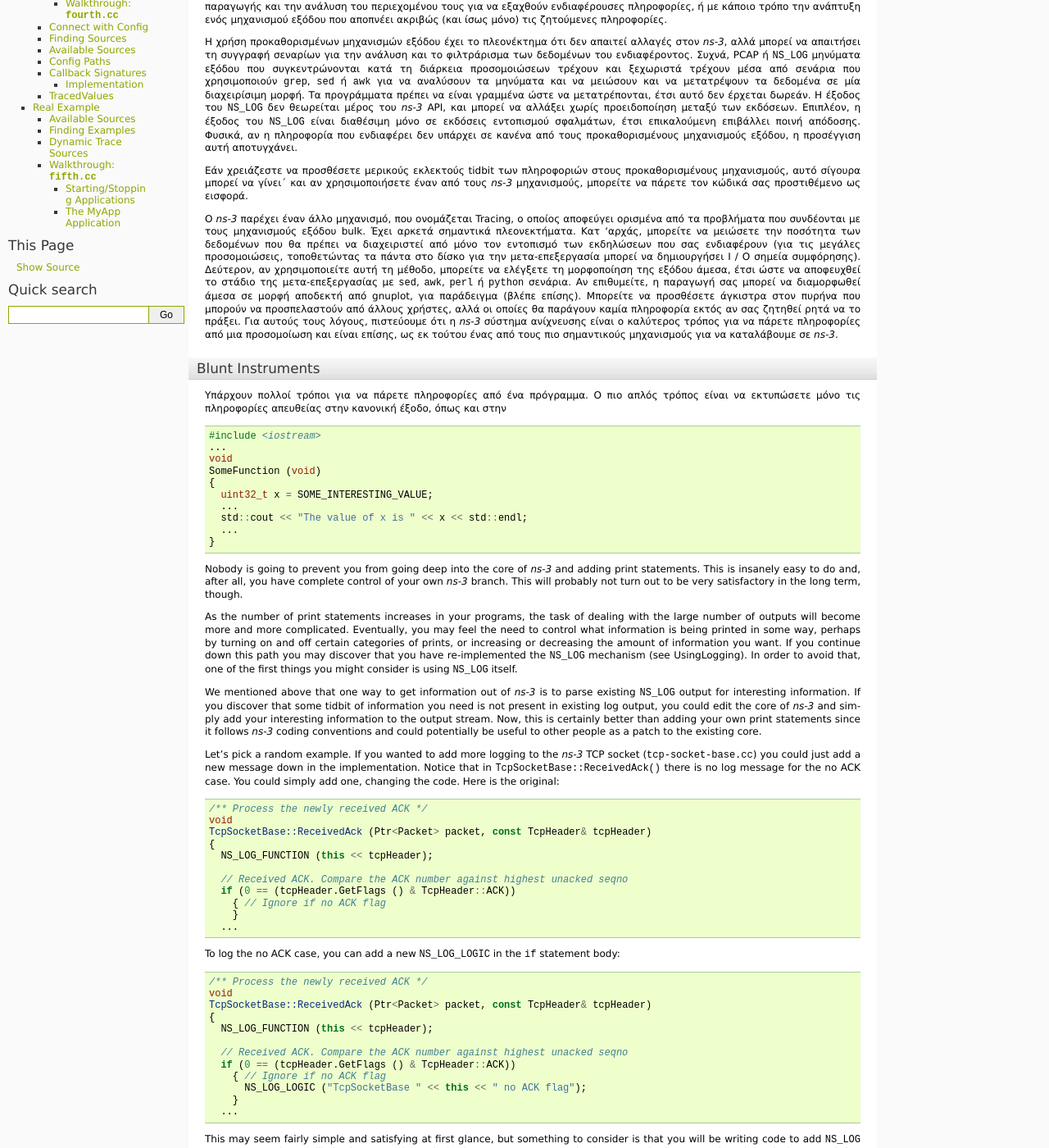
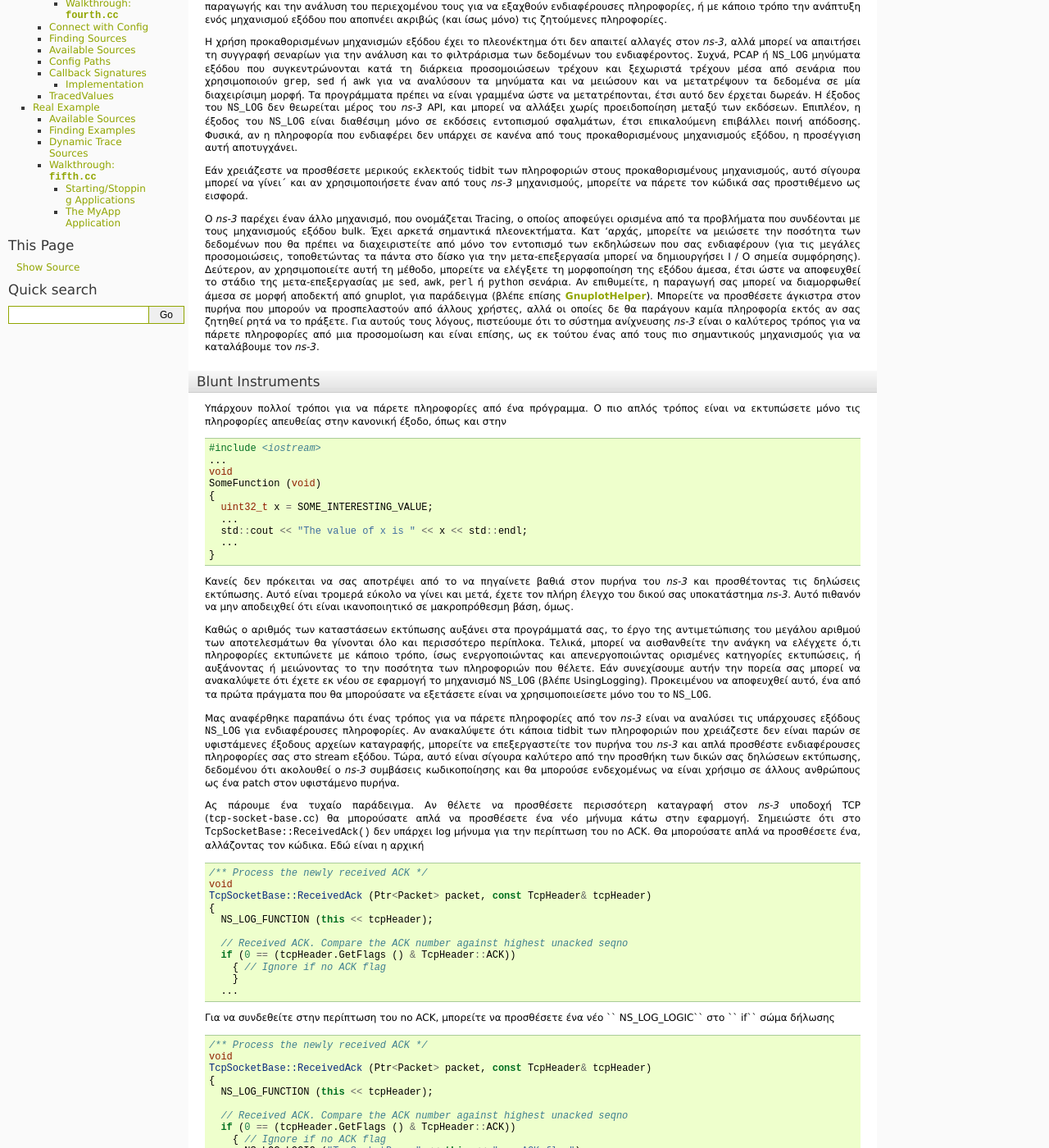
Before and after one commit to maupatras/ns3_teamB, a Sphinx documentation site: the page built from ns-3.22/doc/tutorial-gr/source/tracing-1.rst, in a window 1280 px wide and 1400 px high, scrolled down 216 px. Shown: the whole window at 82% size. Built offline with Sphinx 7.4.7, drawn with Linux system fonts in a browser that asks for light colours; formulas are drawn with MathJax 3; some of the changed text lies outside the part shown.

Commit message:
Update tracing-1.rst

```diff
--- a/ns-3.22/doc/tutorial-gr/source/tracing-1.rst
+++ b/ns-3.22/doc/tutorial-gr/source/tracing-1.rst
@@ -93,15 +93,15 @@
 
 Ο |ns3| παρέχει έναν άλλο μηχανισμό, που ονομάζεται Tracing, ο οποίος αποφεύγει ορισμένα από τα προβλήματα που συνδέονται
 με τους μηχανισμούς εξόδου bulk. Έχει αρκετά σημαντικά πλεονεκτήματα. Κατ 'αρχάς, μπορείτε να μειώσετε την ποσότητα
-των δεδομένων που θα πρέπει να διαχειριστεί από μόνο τον εντοπισμό των εκδηλώσεων που σας ενδιαφέρουν (για τις μεγάλες
+των δεδομένων που θα πρέπει να διαχειριστείτε από μόνο τον εντοπισμό των εκδηλώσεων που σας ενδιαφέρουν (για τις μεγάλες
 προσομοιώσεις, τοποθετώντας τα πάντα στο δίσκο για την μετα-επεξεργασία μπορεί να δημιουργήσει I / O σημεία συμφόρησης).
 Δεύτερον, αν χρησιμοποιείτε αυτή τη μέθοδο, μπορείτε να ελέγξετε τη μορφοποίηση της εξόδου άμεσα, έτσι ώστε να
 αποφευχθεί το στάδιο της μετα-επεξεργασίας με ``sed``, ``awk``, ``perl`` ή ``python`` σενάρια. Αν επιθυμείτε, η
-παραγωγή σας μπορεί να διαμορφωθεί άμεσα σε μορφή αποδεκτή από gnuplot, για παράδειγμα (βλέπε επίσης).
+παραγωγή σας μπορεί να διαμορφωθεί άμεσα σε μορφή αποδεκτή από gnuplot, για παράδειγμα (βλέπε επίσης :ref:`GnuplotHelper`).
 Μπορείτε να προσθέσετε άγκιστρα στον πυρήνα που μπορούν να προσπελαστούν από άλλους χρήστες, αλλά οι
-οποίες θα παράγουν καμία πληροφορία εκτός αν σας ζητηθεί ρητά να το πράξει. Για αυτούς τους λόγους, πιστεύουμε ότι
-η |ns3| σύστημα ανίχνευσης είναι ο καλύτερος τρόπος για να πάρετε πληροφορίες από μια προσομοίωση και είναι επίσης,
-ως εκ τούτου ένας από τους πιο σημαντικούς μηχανισμούς για να καταλάβουμε σε |ns3|.
+οποίες δε θα παράγουν καμία πληροφορία εκτός αν σας ζητηθεί ρητά να το πράξετε. Για αυτούς τους λόγους, πιστεύουμε ότι
+το σύστημα ανίχνευσης |ns3| είναι ο καλύτερος τρόπος για να πάρετε πληροφορίες από μια προσομοίωση και είναι επίσης,
+ως εκ τούτου ένας από τους πιο σημαντικούς μηχανισμούς για να καταλάβουμε τον |ns3|.
 
 ..
 	Blunt Instruments
@@ -129,36 +129,67 @@ Blunt Instruments
     ...
   }
 
-Nobody is going to prevent you from going deep into the core of |ns3|
-and adding print statements.  This is insanely easy to do and, after
-all, you have complete control of your own |ns3| branch.  This will
-probably not turn out to be very satisfactory in the long term,
-though.
-
-As the number of print statements increases in your programs, the task
-of dealing with the large number of outputs will become more and more
-complicated.  Eventually, you may feel the need to control what
-information is being printed in some way, perhaps by turning on and
-off certain categories of prints, or increasing or decreasing the
-amount of information you want.  If you continue down this path you
-may discover that you have re-implemented the ``NS_LOG`` mechanism
-(see :ref:`UsingLogging`).  In order to avoid that, one of the first
-things you might consider is using ``NS_LOG`` itself.
-
-We mentioned above that one way to get information out of |ns3| is to
-parse existing ``NS_LOG`` output for interesting information.  If you
-discover that some tidbit of information you need is not present in
-existing log output, you could edit the core of |ns3| and simply add
-your interesting information to the output stream.  Now, this is
-certainly better than adding your own print statements since it
-follows |ns3| coding conventions and could potentially be useful to
-other people as a patch to the existing core.
-
-Let's pick a random example.  If you wanted to add more logging to the
-|ns3| TCP socket (``tcp-socket-base.cc``) you could just add a new
-message down in the implementation.  Notice that in
-``TcpSocketBase::ReceivedAck()`` there is no log message for the no ACK
-case.  You could simply add one, changing the code.  Here is the original::
+..
+	Nobody is going to prevent you from going deep into the core of |ns3|
+	and adding print statements.  This is insanely easy to do and, after
+	all, you have complete control of your own |ns3| branch.  This will
+	probably not turn out to be very satisfactory in the long term,
+	though.
+
+Κανείς δεν πρόκειται να σας αποτρέψει από το να πηγαίνετε βαθιά στον πυρήνα του |ns3|
+και προσθέτοντας τις δηλώσεις εκτύπωσης. Αυτό είναι τρομερά εύκολο να γίνει και μετά, έχετε τον πλήρη έλεγχο του δικού σας υποκατάστημα |ns3|. Αυτό πιθανόν να μην αποδειχθεί ότι είναι ικανοποιητικό σε μακροπρόθεσμη βάση,
+όμως.
+
+..
+	As the number of print statements increases in your programs, the task
+	of dealing with the large number of outputs will become more and more
+	complicated.  Eventually, you may feel the need to control what
+	information is being printed in some way, perhaps by turning on and
+	off certain categories of prints, or increasing or decreasing the
+	amount of information you want.  If you continue down this path you
+	may discover that you have re-implemented the ``NS_LOG`` mechanism
+	(see :ref:`UsingLogging`).  In order to avoid that, one of the first
+	things you might consider is using ``NS_LOG`` itself.
+
+Καθώς ο αριθμός των καταστάσεων εκτύπωσης αυξάνει στα προγράμματά σας, το έργο
+της αντιμετώπισης του μεγάλου αριθμού των αποτελεσμάτων θα γίνονται όλο και περισσότερο
+περίπλοκα. Τελικά, μπορεί να αισθανθείτε την ανάγκη να ελέγχετε ό,τι
+πληροφορίες εκτυπώνετε με κάποιο τρόπο, ίσως ενεργοποιώντας και
+απενεργοποιώντας ορισμένες κατηγορίες εκτυπώσεις, ή αυξάνοντας ή μειώνοντας το
+την ποσότητα των πληροφοριών που θέλετε. Εάν συνεχίσουμε αυτήν την πορεία σας
+μπορεί να ανακαλύψετε ότι έχετε εκ νέου σε εφαρμογή το μηχανισμό ``NS_LOG``
+(βλέπε :ref:`UsingLogging`). Προκειμένου να αποφευχθεί αυτό, ένα από τα πρώτα
+πράγματα που θα μπορούσατε να εξετάσετε είναι να χρησιμοποιείσετε μόνο του το ``NS_LOG``.
+
+..
+	We mentioned above that one way to get information out of |ns3| is to
+	parse existing ``NS_LOG`` output for interesting information.  If you
+	discover that some tidbit of information you need is not present in
+	existing log output, you could edit the core of |ns3| and simply add
+	your interesting information to the output stream.  Now, this is
+	certainly better than adding your own print statements since it
+	follows |ns3| coding conventions and could potentially be useful to
+	other people as a patch to the existing core.
+
+Μας αναφέρθηκε παραπάνω ότι ένας τρόπος για να πάρετε πληροφορίες από τον |ns3| είναι να αναλύσει τις υπάρχουσες
+εξόδους ``NS_LOG`` για ενδιαφέρουσες πληροφορίες. Αν ανακαλύψετε ότι κάποια tidbit των πληροφοριών που
+χρειάζεστε δεν είναι παρών σε υφιστάμενες έξοδους αρχείων καταγραφής, μπορείτε να επεξεργαστείτε τον πυρήνα
+του |ns3| και απλά προσθέστε ενδιαφέρουσες πληροφορίες σας στο stream εξόδου. Τώρα, αυτό είναι σίγουρα καλύτερο
+από την προσθήκη των δικών σας δηλώσεων εκτύπωσης, δεδομένου ότι ακολουθεί ο |ns3| συμβάσεις κωδικοποίησης και
+θα μπορούσε ενδεχομένως να είναι χρήσιμο σε άλλους ανθρώπους ως ένα patch στον υφιστάμενο πυρήνα.
+
+..
+	Let's pick a random example.  If you wanted to add more logging to the
+	|ns3| TCP socket (``tcp-socket-base.cc``) you could just add a new
+	message down in the implementation.  Notice that in
+	``TcpSocketBase::ReceivedAck()`` there is no log message for the no ACK
+	case.  You could simply add one, changing the code.  Here is the original
+
+Ας πάρουμε ένα τυχαίο παράδειγμα. Αν θέλετε να προσθέσετε περισσότερη καταγραφή στον |ns3| υποδοχή TCP
+(``tcp-socket-base.cc``) θα μπορούσατε απλά να προσθέσετε ένα νέο μήνυμα κάτω στην εφαρμογή. Σημειώστε
+ότι στο ``TcpSocketBase::ReceivedAck()`` δεν υπάρχει log μήνυμα για την περίπτωση του no ACK. Θα μπορούσατε
+απλά να προσθέσετε ένα, αλλάζοντας τον κώδικα. Εδώ είναι η αρχική
+::
 
   /** Process the newly received ACK */
   void
@@ -172,8 +203,12 @@ case.  You could simply add one, changing the code.  Here is the original::
       }
     ...
 
-To log the no ACK case, you can add a new ``NS_LOG_LOGIC`` in the
-``if`` statement body::
+..
+	To log the no ACK case, you can add a new ``NS_LOG_LOGIC`` in the
+	``if`` statement body
+
+Για να συνδεθείτε στην περίπτωση του no ACK, μπορείτε να προσθέσετε ένα νέο `` NS_LOG_LOGIC`` στο `` if`` σώμα δήλωσης
+::
 
   /** Process the newly received ACK */
   void
@@ -188,22 +223,37 @@ To log the no ACK case, you can add a new ``NS_LOG_LOGIC`` in the
       }
     ...
 
-This may seem fairly simple and satisfying at first glance, but
-something to consider is that you will be writing code to add
-``NS_LOG`` statements and you will also have to write code (as in
-``grep``, ``sed`` or ``awk`` scripts) to parse the log output in order
-to isolate your information.  This is because even though you have
-some control over what is output by the logging system, you only have
-control down to the log component level, which is typically an entire
-source code file.
-
-If you are adding code to an existing module, you will also have to
-live with the output that every other developer has found interesting.
-You may find that in order to get the small amount of information you
-need, you may have to wade through huge amounts of extraneous messages
-that are of no interest to you.  You may be forced to save huge log
-files to disk and process them down to a few lines whenever you want
-to do anything.
+..
+	This may seem fairly simple and satisfying at first glance, but
+	something to consider is that you will be writing code to add
+	``NS_LOG`` statements and you will also have to write code (as in
+	``grep``, ``sed`` or ``awk`` scripts) to parse the log output in order
+	to isolate your information.  This is because even though you have
+	some control over what is output by the logging system, you only have
+	control down to the log component level, which is typically an entire
+	source code file.
+
+Αυτό μπορεί να φαίνεται αρκετά απλό και ικανοποιητικό με την πρώτη ματιά, αλλά κάτι που πρέπει να δούμε είναι ότι θα
+πρέπει να γράψετε κώδικα για να προσθέσετε δηλώσεις ``NS_LOG`` και θα πρέπει επίσης να γράψετε κώδικα (όπως
+στο ``grep``, ``sed`` ή ``awk`` σενάρια) για να αναλύσει το αρχείο καταγραφής εξόδου, προκειμένου να
+απομονώσουν τα στοιχεία σας. Αυτό οφείλεται στο γεγονός ότι, ακόμη και αν έχετε κάποιο έλεγχο πάνω στο τι
+είναι η έξοδος από το σύστημα καταγραφής, έχετε μόνο τον έλεγχο στο συγκεκριμένο επίπεδο log, το οποίο
+είναι συνήθως ένα ολόκληρο αρχείο πηγαίου κώδικα.
+
+..
+	If you are adding code to an existing module, you will also have to
+	live with the output that every other developer has found interesting.
+	You may find that in order to get the small amount of information you
+	need, you may have to wade through huge amounts of extraneous messages
+	that are of no interest to you.  You may be forced to save huge log
+	files to disk and process them down to a few lines whenever you want
+	to do anything.
+
+Αν θέλετε να προσθέσετε κώδικα σε μια υπάρχουσα μονάδα, θα πρέπει επίσης να ζουν με την έξοδο που κάθε άλλο
+προγραμματιστής έχει βρει ενδιαφέρουσα. Μπορείτε να διαπιστώσετε ότι, προκειμένου να πάρει το μικρό ποσό των
+πληροφοριών που χρειάζεστε, μπορεί να χρειαστεί να εντρυφήσω μέσα από τα τεράστια ποσά που προέρχονται από ξένες
+μηνύματα που δεν παρουσιάζουν κανένα ενδιαφέρον για εσάς. Μπορεί να αναγκαστεί να αποθηκεύσετε τεράστια αρχεία
+καταγραφής σε δίσκο και την επεξεργασία τους κάτω σε λίγες γραμμές κάθε φορά που θέλετε να κάνετε τίποτα.
 
 Since there are no guarantees in |ns3| about the stability of
 ``NS_LOG`` output, you may also discover that pieces of log output
```
Also changed, not shown: other parts of ns-3.22/doc/tutorial-gr/source/tracing-1.rst (+1 -1 lines).
